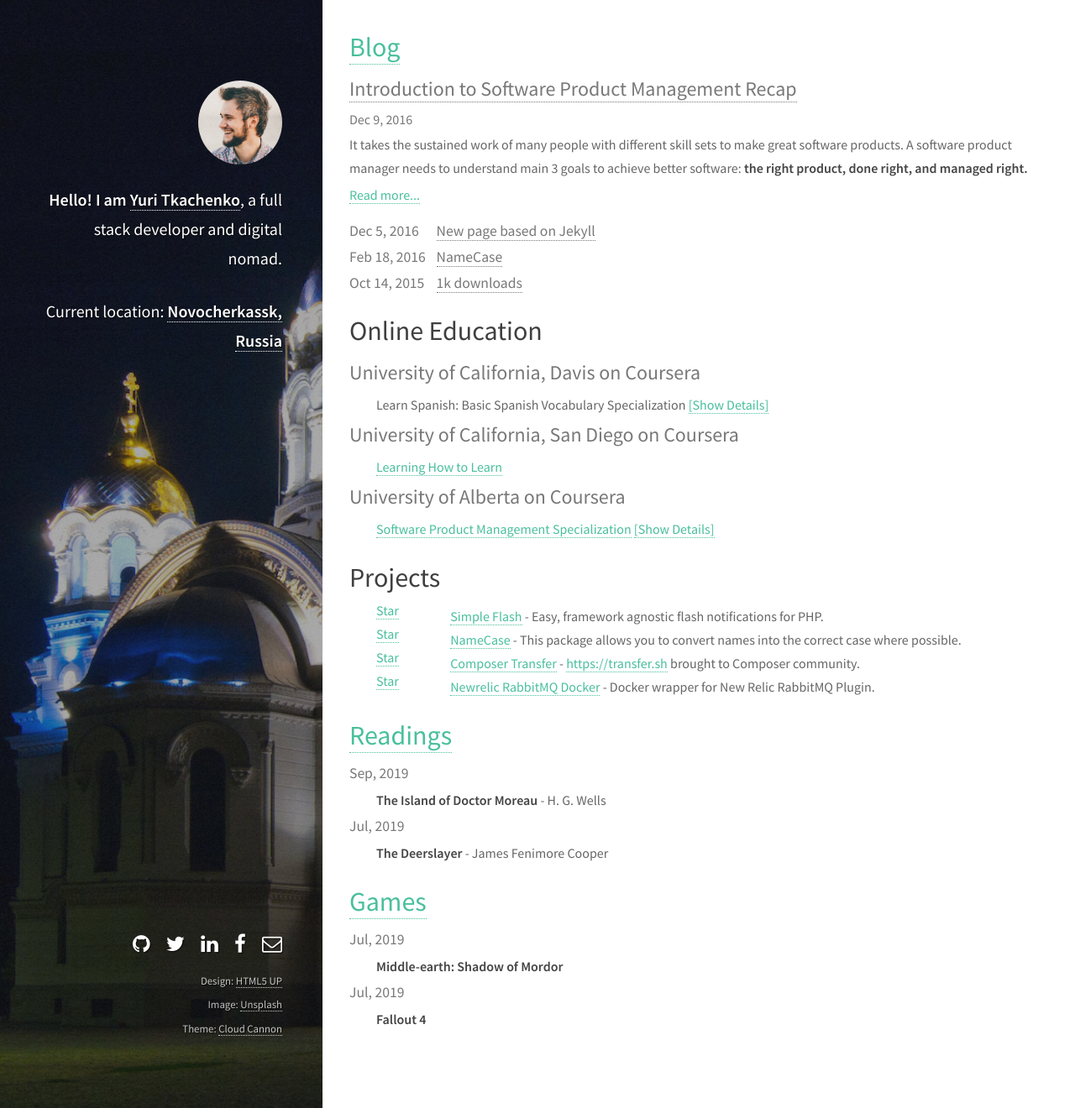
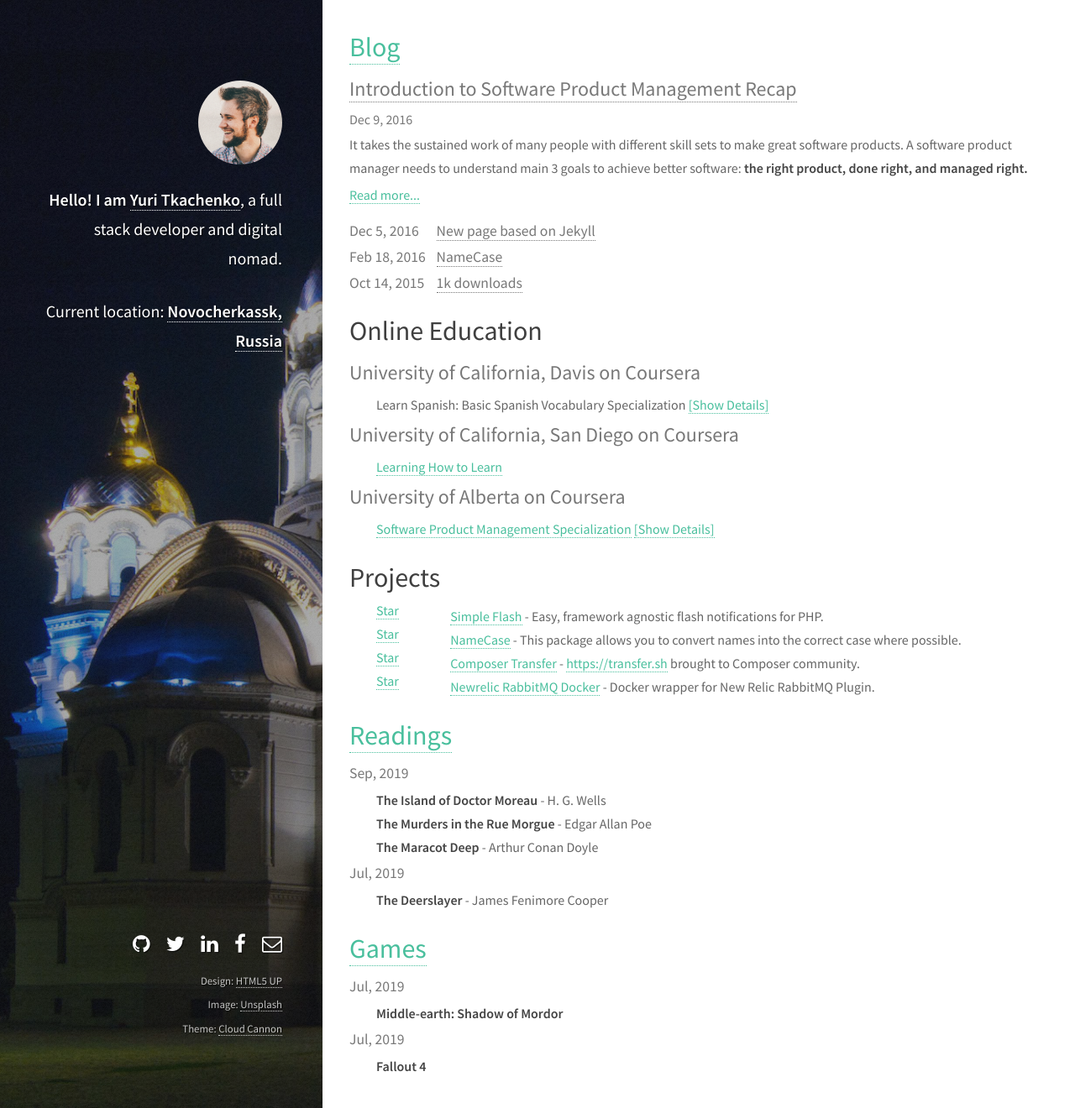
Before and after one commit to tamtamchik/tamtamchik.github.io, a Jekyll site: the page built from index.html, in a window 1280 px wide and 1320 px high. Shown: the whole window at 84% size. Built offline with Jekyll 4.4.1, drawn with Linux system fonts in a browser that asks for light colours.

Commit message:
Update books.yml

```diff
--- a/_data/books.yml
+++ b/_data/books.yml
@@ -2,6 +2,10 @@
   books:
     - title: The Island of Doctor Moreau
       author: H. G. Wells
+    - title: The Murders in the Rue Morgue
+      author: Edgar Allan Poe
+    - title: The Maracot Deep
+      author: Arthur Conan Doyle
 
 - date: 2019-07-01
   books:
```
